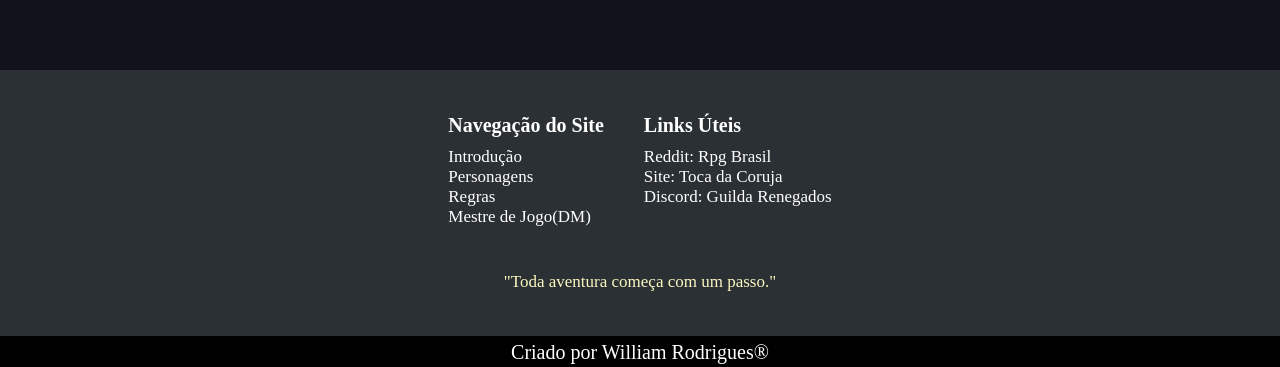
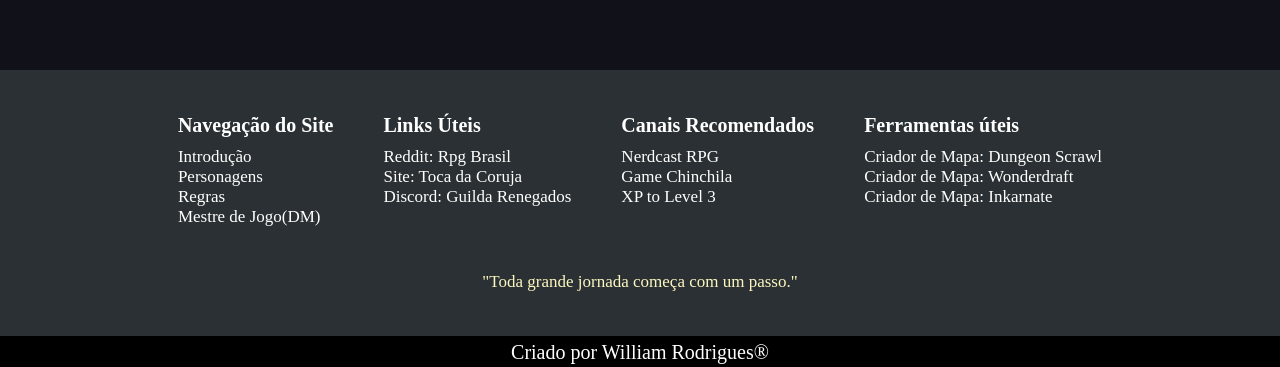
Before and after one commit to williamrodriguesdev/projeto-DD-master, a React (Vite) app: page /MestreDeJogo in a window 1280 px wide. Shown: the part 3829-4196 px from the top of the page. Built offline with nearby package versions, Linux system fonts and the light colour scheme.

Commit message:
Adicionando conteudo footer

```diff
--- a/src/components/Footer/Footer.css
+++ b/src/components/Footer/Footer.css
@@ -3,6 +3,7 @@ footer.footer {
     height: 300px;
     background-color: #2a3033;
     display: flex;
+    flex-wrap: wrap;
     flex-direction: column;
     align-items: center;
 
@@ -10,7 +11,7 @@ footer.footer {
 
 div.sessao-de-links {
     display: flex;
-    gap: 40px;
+    gap: 50px;
     margin: auto;
 }
 h4.titulo-footer {
--- a/src/components/Footer/Footer.jsx
+++ b/src/components/Footer/Footer.jsx
@@ -22,10 +22,23 @@ const Footer = () => {
                 <li><a href="https://discord.com/invite/guilda-renegados" target="_blanck">Discord: Guilda Renegados</a></li>
 
             </ul>
+            <ul>
+                <h4 className="titulo-footer">Canais Recomendados</h4>
+                <li><a href="https://www.youtube.com/@JovemNerd/featured" target="_blanck">Nerdcast RPG </a></li>
+                <li><a href="https://www.youtube.com/@GameChinchila" target="_blanck">Game Chinchila</a></li>
+                <li><a href="https://www.youtube.com/@XPtoLevel3" target="_blanck">XP to Level 3</a></li>
+            </ul>
+            <ul>
+                <h4 className="titulo-footer">Ferramentas úteis</h4>
+                <li><a href="https://www.dungeonscrawl.com/" target="_blanck">Criador de Mapa: Dungeon Scrawl
+                </a></li>
+                <li><a href="https://www.wonderdraft.net/" target="_blanck">Criador de Mapa: Wonderdraft</a></li>
+                <li><a href="https://inkarnate.com/" target="_blanck">Criador de Mapa: Inkarnate</a></li>
+            </ul>
 
             </div>
 
-            <span className="frase-footer">"Toda aventura começa com um passo."</span>
+            <span className="frase-footer">"Toda grande jornada começa com um passo."</span>
             <span className="criado-por">Criado por William Rodrigues&reg;</span>
         </footer>
 
--- a/src/components/Introducao/acordeon/Acordeon.jsx
+++ b/src/components/Introducao/acordeon/Acordeon.jsx
@@ -11,7 +11,7 @@ const Acordeon = () => {
     return (
         <>
             <div className="glossario">
-                <div className="titulo-glossario">
+            <div className="titulo-glossario">
                     <h1>Glossário</h1>
                                  <img onClick={toggleContent} id="btn-glossario" src="./src/components/Introducao/acordeon/seta-abaixo.png" alt="seta" />
                 </div>
```
